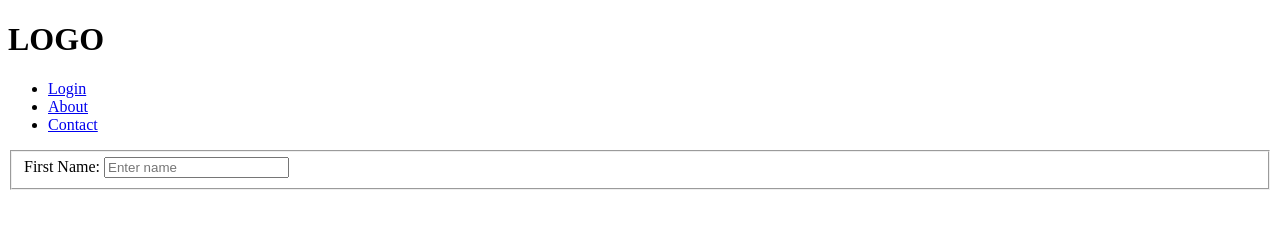
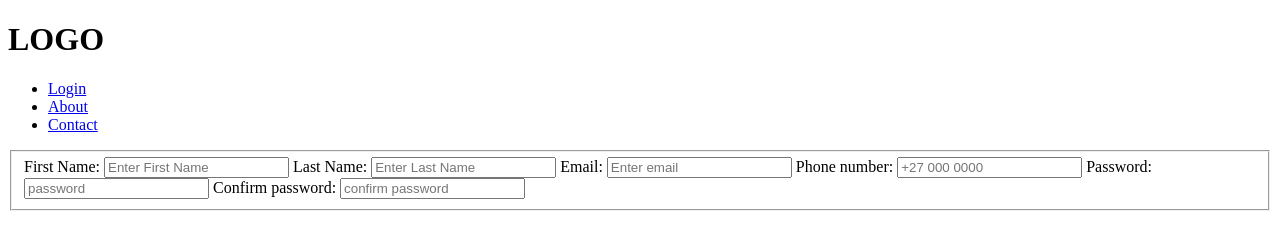
Before and after one commit to Lee-Ann2/crypto, a plain HTML site: page form.html in a window 1280 px wide. Drawn offline with Linux system fonts and the light colour scheme.

Commit message:
Done with the input fields

```diff
--- a/form.html
+++ b/form.html
@@ -19,7 +19,17 @@
     <main>
         <fieldset>
             <label for="fname">First Name:</label>
-            <input type="text" id="fname" name="fname" placeholder="Enter name" required>
+            <input type="text" id="fname" name="fname" placeholder="Enter First Name" required>
+            <label for="lname">Last Name:</label>
+            <input type="text" id="lname" name="lname" placeholder="Enter Last Name" required>
+            <label for="email">Email:</label>
+            <input type="email" id="email" name="email" placeholder="Enter email" required>
+            <label for="number">Phone number:</label>
+            <input type="number" id="number" name="number" placeholder="+27 000 0000" required>
+            <label for="password">Password:</label>
+            <input type="password" id="password" name="password" placeholder="password" required>
+            <label for="con-password">Confirm password:</label>
+            <input type="password" id="con-password" name="con-password" placeholder="confirm password" required>
         </fieldset>
     </main>
 </body>
```
